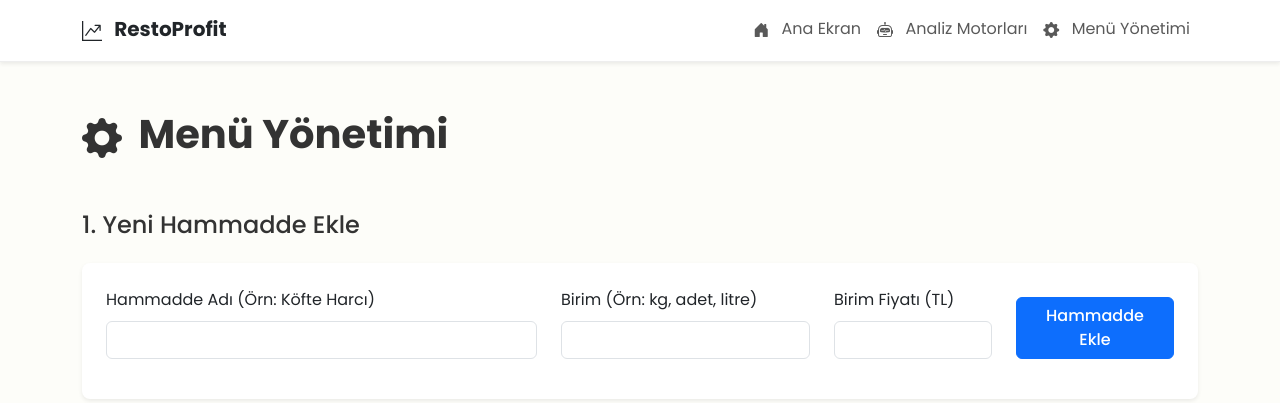
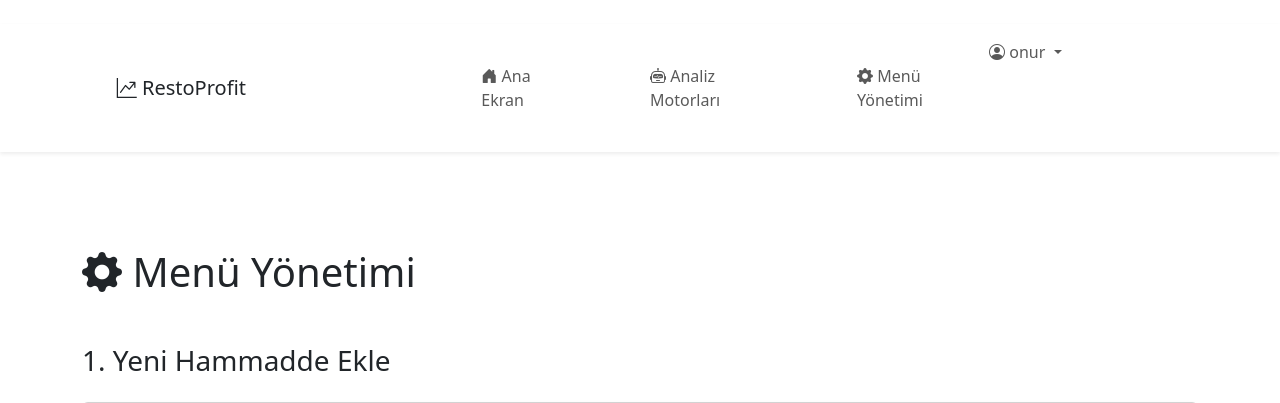
Before and after one commit to onurturkben/restoprofit, a Flask app: page /admin in a window 1280 px wide. Shown: the top 403 px of the page. Run offline with Flask 3, Linux system fonts and the light colour scheme; a user stored in the database is signed in.

Commit message:
Update base.html

```diff
--- a/templates/base.html
+++ b/templates/base.html
@@ -17,11 +17,11 @@
             /* 8px Boşluk Sistemi */
             --bs-spacer: 1rem; /* 16px */
             --spacer-1: 0.5rem; /* 8px */
-            --spacer-2: 1rem;   /* 16px */
+            --spacer-2: 1rem;   /* 16px */
             --spacer-3: 1.5rem; /* 24px */
-            --spacer-4: 2rem;   /* 32px */
-            --spacer-5: 3rem;   /* 48px */
-            --spacer-6: 4rem;   /* 64px */
+            --spacer-4: 2rem;   /* 32px */
+            --spacer-5: 3rem;   /* 48px */
+            --spacer-6: 4rem;   /* 64px */
         }
 
         body {
@@ -110,13 +110,16 @@
 
 </head>
 <body>
-    <nav class="navbar navbar-expand-lg navbar-light bg-white shadow-sm mb-5"> <div class="container">
+    <nav class="navbar navbar-expand-lg navbar-light bg-white shadow-sm mb-5">
+        <div class="container">
             <a class="navbar-brand text-dark" href="{{ url_for('dashboard') }}"><i class="bi bi-graph-up-arrow"></i> RestoProfit</a>
             <button class="navbar-toggler" type="button" data-bs-toggle="collapse" data-bs-target="#navbarNav" aria-controls="navbarNav" aria-expanded="false" aria-label="Toggle navigation">
                 <span class="navbar-toggler-icon"></span>
             </button>
             <div class="collapse navbar-collapse" id="navbarNav">
                 <ul class="navbar-nav ms-auto">
+                    <!-- Kullanıcı Giriş Yaptıysa (current_user.is_authenticated) -->
+                    {% if current_user.is_authenticated %}
                         <li class="nav-item">
                             <a class="nav-link" href="{{ url_for('dashboard') }}"><i class="bi bi-house-door-fill"></i> Ana Ekran</a>
                         </li>
@@ -126,12 +129,33 @@
                         <li class="nav-item">
                             <a class="nav-link" href="{{ url_for('admin_panel') }}"><i class="bi bi-gear-fill"></i> Menü Yönetimi</a>
                         </li>
+                        <!-- Kullanıcı Dropdown Menüsü (YENİ KISIM) -->
+                        <li class="nav-item dropdown">
+                            <!-- Kullanıcı Adı (current_user.username) ile Açılır Menüyü Açan Buton -->
+                            <a class="nav-link dropdown-toggle" href="#" id="userDropdown" role="button" data-bs-toggle="dropdown" aria-expanded="false">
+                                <i class="bi bi-person-circle"></i> {{ current_user.username }}
+                            </a>
+                            <ul class="dropdown-menu dropdown-menu-end" aria-labelledby="userDropdown">
+                                <!-- Şifre Değiştirme Linki -->
+                                <li><a class="dropdown-item" href="{{ url_for('change_password') }}"><i class="bi bi-lock-fill"></i> Şifre Değiştir</a></li>
+                                <li><hr class="dropdown-divider"></li>
+                                <!-- Çıkış Yap Linki -->
+                                <li><a class="dropdown-item text-danger" href="{{ url_for('logout') }}"><i class="bi bi-box-arrow-right"></i> Çıkış Yap</a></li>
+                            </ul>
+                        </li>
+                    {% else %}
+                        <!-- Kullanıcı Giriş Yapmadıysa (Sadece Giriş Linki) -->
+                        <li class="nav-item">
+                            <a class="nav-link" href="{{ url_for('login') }}"><i class="bi bi-box-arrow-in-right"></i> Giriş Yap</a>
+                        </li>
+                    {% endif %}
                     </ul>
             </div>
         </div>
     </nav>
 
-    <div class="container mb-5"> {% with messages = get_flashed_messages(with_categories=true) %}
+    <div class="container mb-5">
+        {% with messages = get_flashed_messages(with_categories=true) %}
             {% if messages %}
                 {% for category, message in messages %}
                     <div class="alert alert-{{ category }} alert-dismissible fade show" role="alert">
```
Lines whose indentation alone changed are shown as unchanged.
